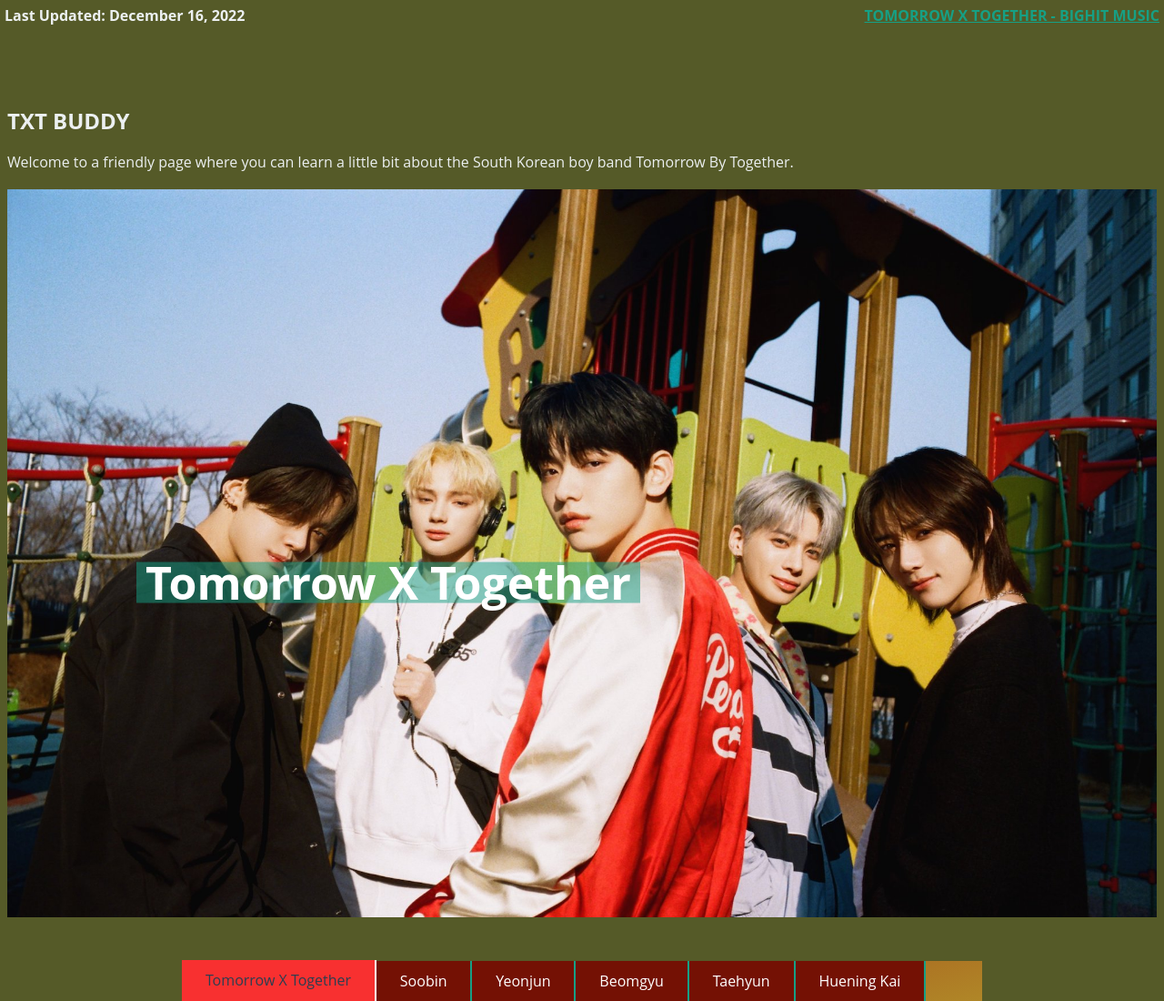
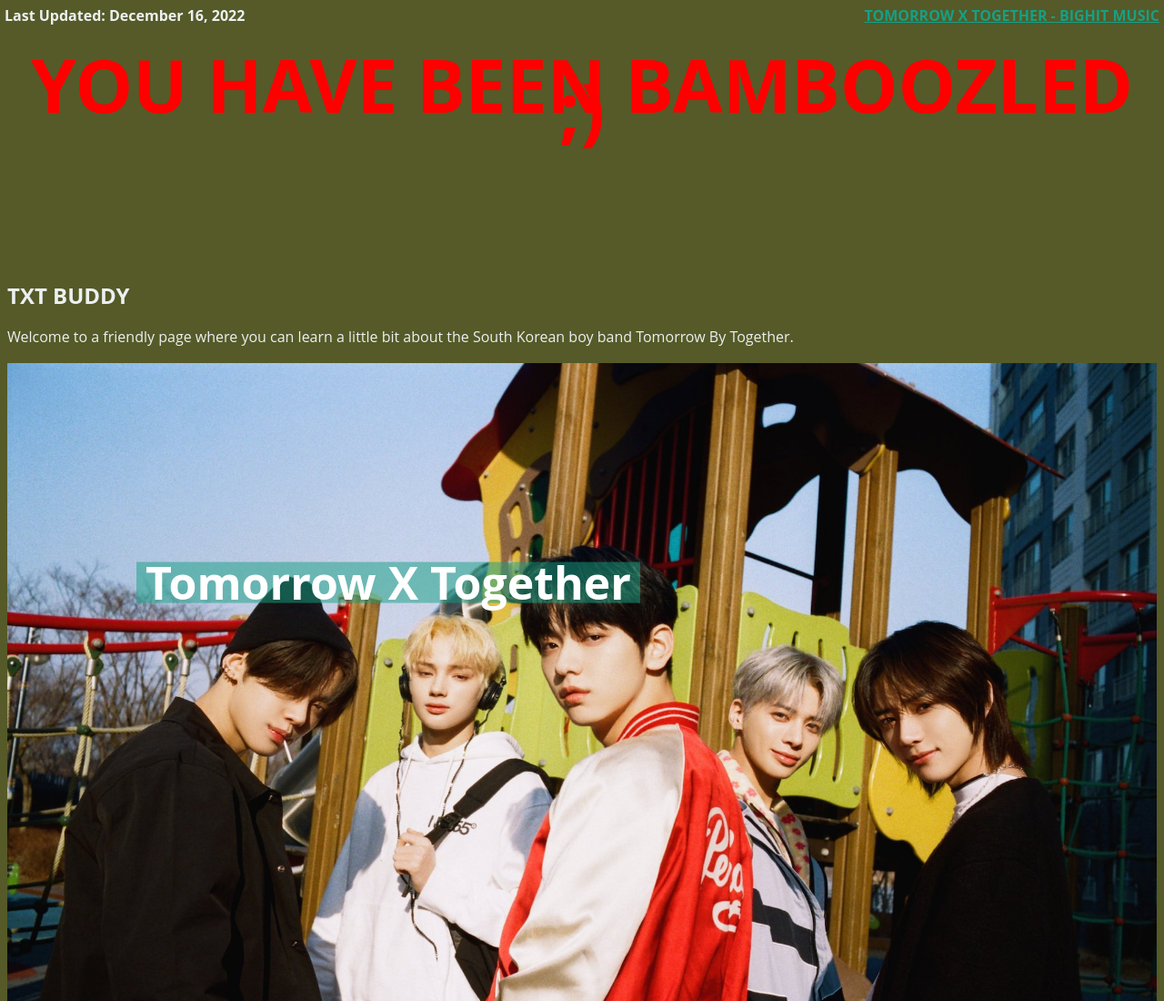
Before and after one commit to YaraLAQ/getting-to-know-each-other-yla, a plain HTML site: page index.html in a window 1280 px wide. Shown: the top 1100 px of the page at 91% size. Drawn offline with nearby package versions, Linux system fonts and the light colour scheme.

Commit message:
the sign too

```diff
--- a/index.html
+++ b/index.html
@@ -9,6 +9,7 @@
 </head>
 
 <body>
+    <h3> YOU HAVE BEEN BAMBOOZLED ;)</h3>
   <div class="sideheader">TXT BUDDY</div>
   <div class="topheader">
       <span>Last Updated: December 16, 2022</span>
--- a/style.css
+++ b/style.css
@@ -1,3 +1,9 @@
+h3{
+  font-size: 80px;
+  color: red;
+  text-align: center;
+}
+
 .parallax {
   background-image: url("txt.jpeg");
   min-height:700px;
```
